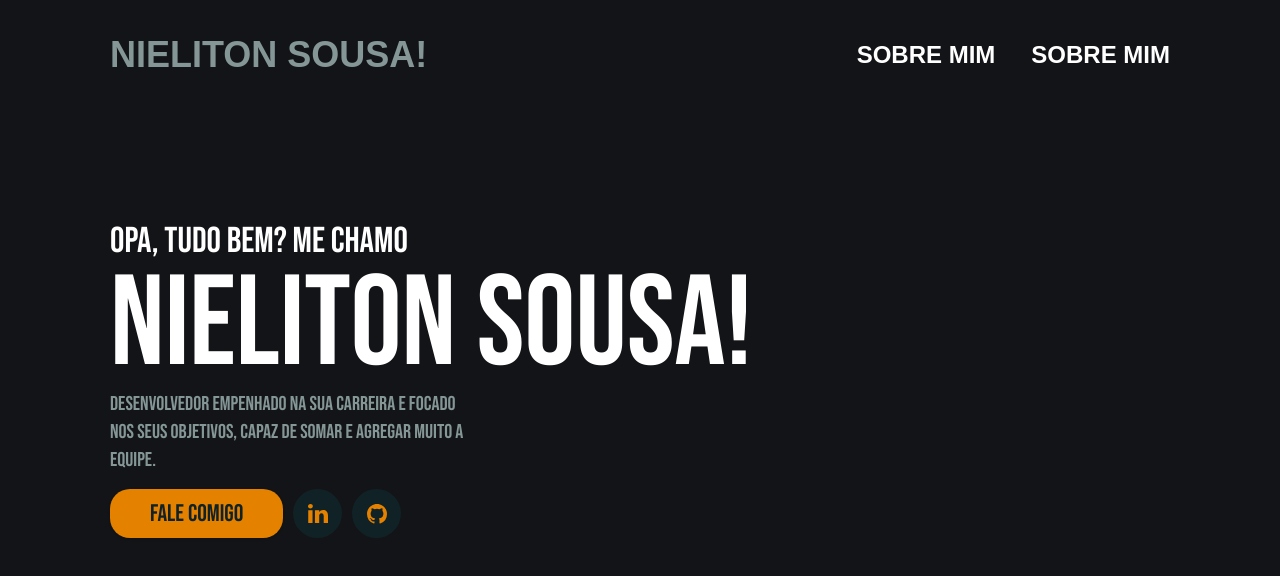
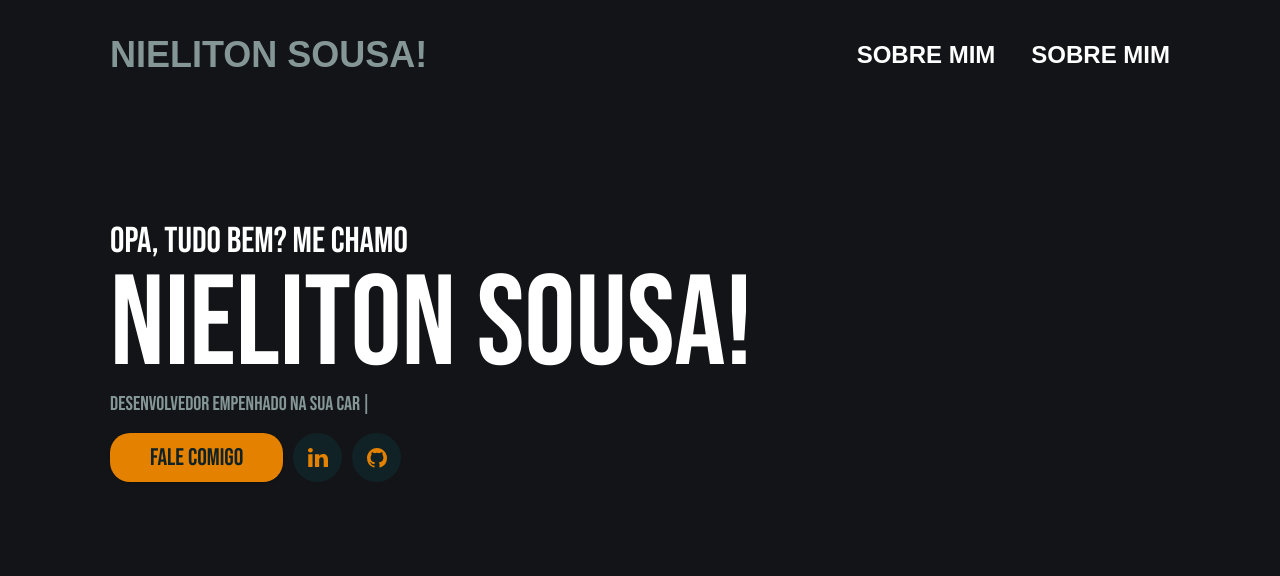
Before and after one commit to nielitton/portfolio, a Next.js app: page / in a window 1280 px wide. Shown: the top 576 px of the page. Built offline with nearby package versions, Linux system fonts and the light colour scheme.

Commit message:
feat/typewrite on presentation

```diff
--- a/components/molecules/first-hello/first-hello.tsx
+++ b/components/molecules/first-hello/first-hello.tsx
@@ -1,7 +1,10 @@
+'use client'
+
 import { Button } from "@/components/ui/button";
 import {LinkedinIcon} from "../../../public/linkedinIcon"
 import {GithubIcon} from "../../../public/githubIcon"
 import Link from "next/link";
+import Typewriter from "typewriter-effect";
 
 
 export function FirstHello() {
@@ -14,7 +17,15 @@ export function FirstHello() {
                 <h1 className="text-9xl text-white">
                     NIELITON SOUSA!
                 </h1>
-                <p className="text-xl text-gray w-[35%]">Desenvolvedor empenhado na sua carreira e focado nos seus objetivos, capaz de somar e agregar muito a equipe.</p>
+                <div className="text-xl text-gray w-[35%]">
+                    {<Typewriter
+                        options={{
+                            strings: ["Desenvolvedor empenhado na sua carreira e focado nos seus objetivos, capaz de somar e agregar muito a equipe."],
+                            autoStart: true,
+                            loop: true,
+                        }}
+                    />}
+                </div>
             </div>
             <div className="flex gap-[10px] mt-[15px]">
                 <Button className="rounded-[20px] px-10 flex justify-center h-[49px] items-center bg-orange text-2xl text-backgroundLight hover:bg-white hover:text-orange">FALE COMIGO</Button>
```
